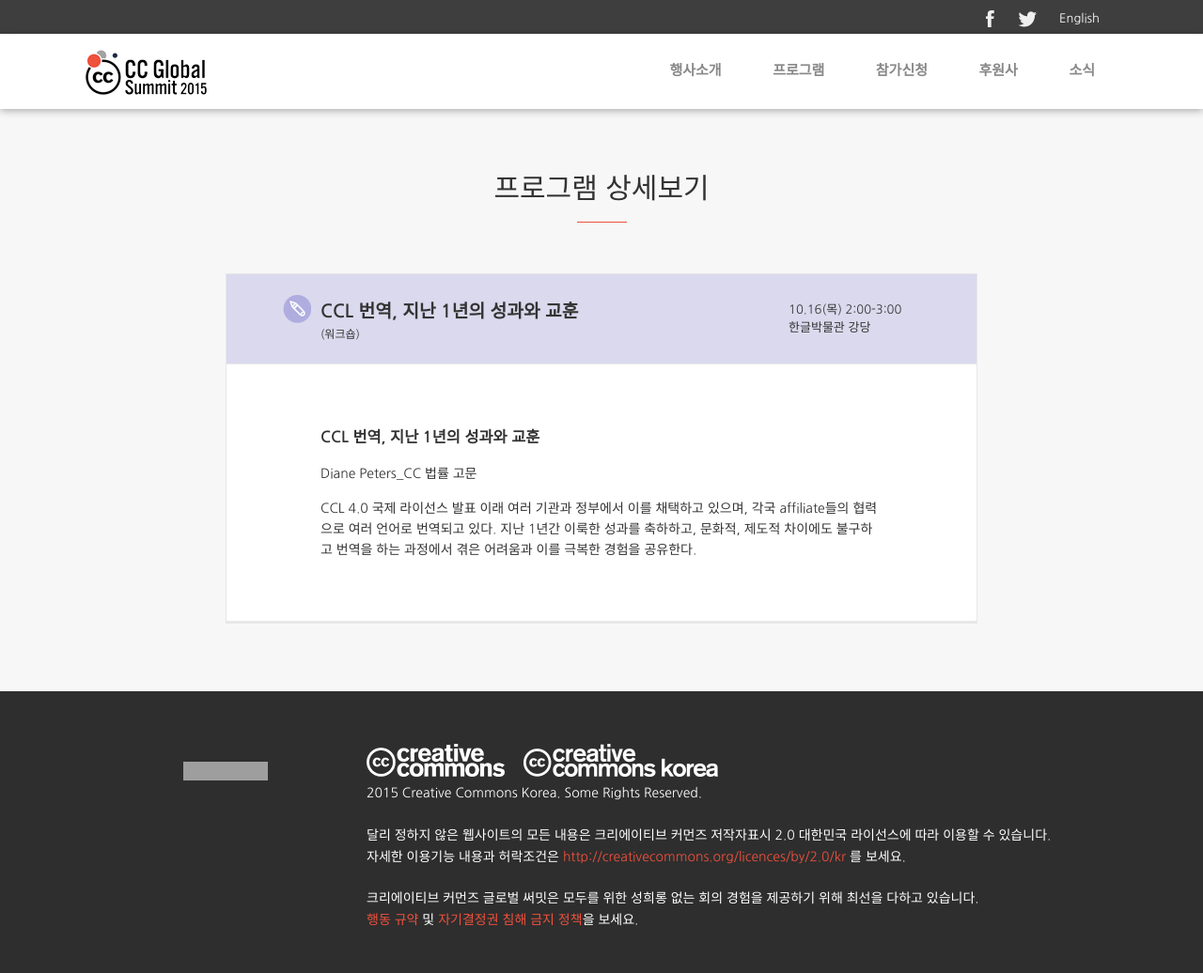
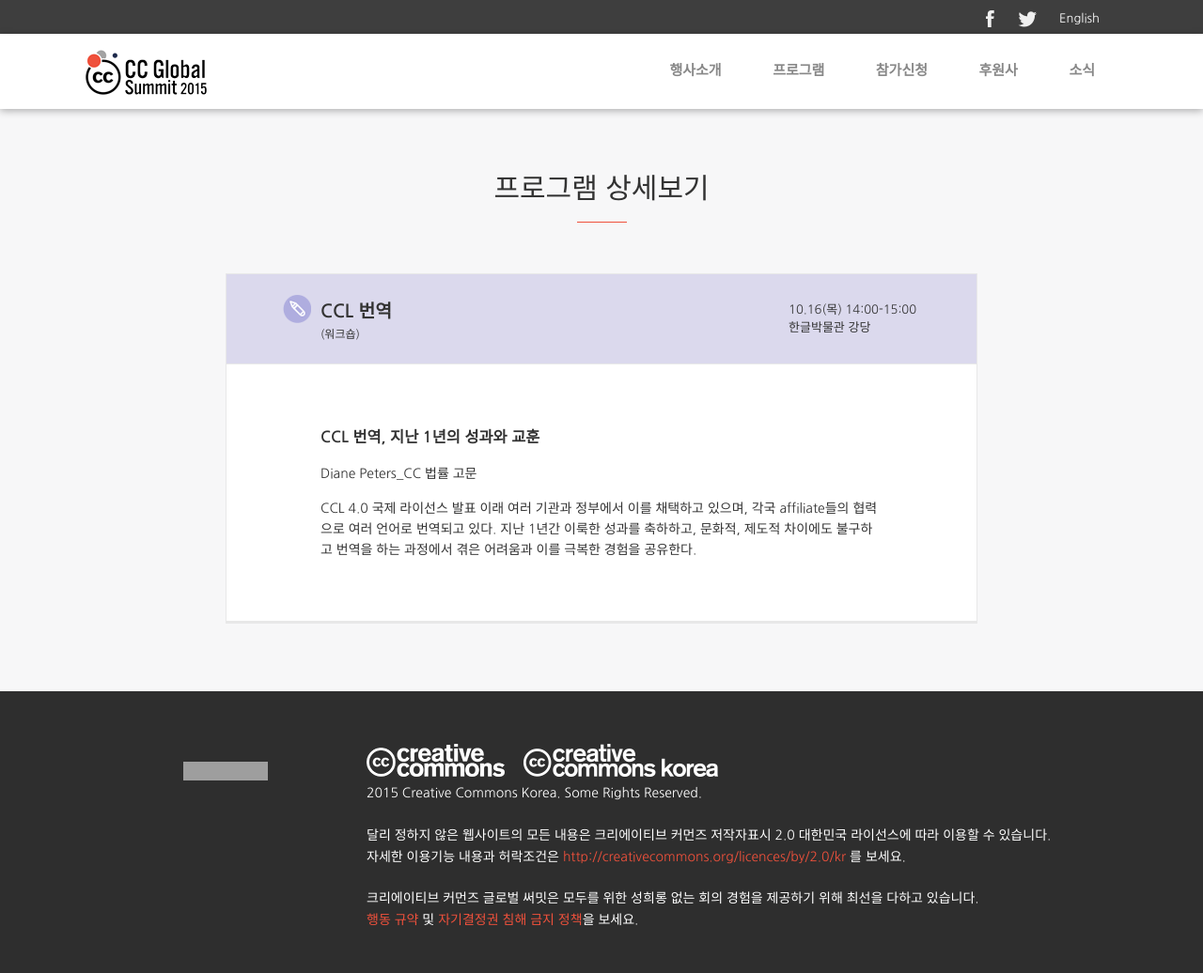
Before and after one commit to creativecommonskorea/2015-global-summit, a Jekyll site: the page built from _sessions/16-07.md, in a window 1280 px wide. Shown: the whole page at 94% size. Built offline with Jekyll 4.4.1, drawn with Linux system fonts in a browser that asks for light colours; nearby versions of some CDN libraries; grey boxes are pictures that could not be loaded.

Commit message:
Update 16-07.md

```diff
--- a/_sessions/16-07.md
+++ b/_sessions/16-07.md
@@ -1,7 +1,7 @@
 ---
 layout: session
-title: CCL 번역, 지난 1년의 성과와 교훈
-schedule: 10.16(목) 2:00-3:00
+title: CCL 번역
+schedule: 10.16(목) 14:00-15:00
 location: 한글박물관 강당
 type: 워크숍
 box: whitepurple_light
```
